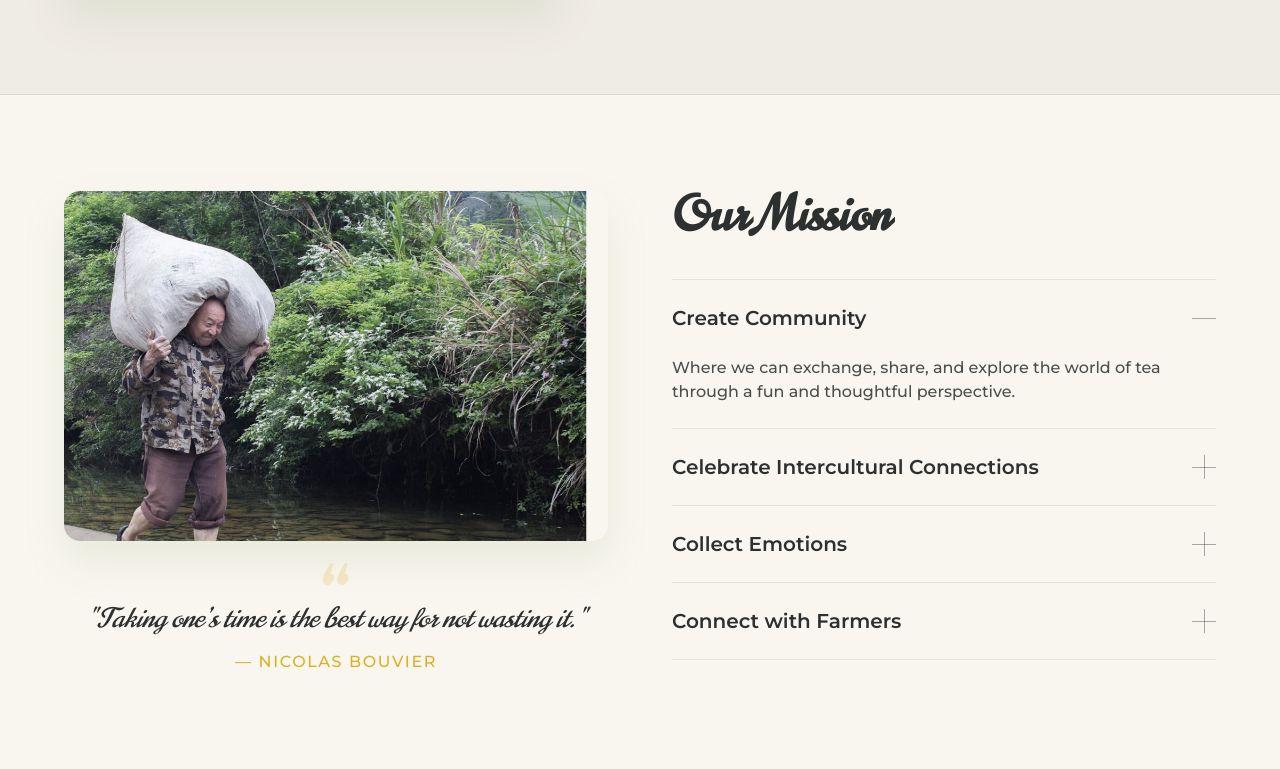
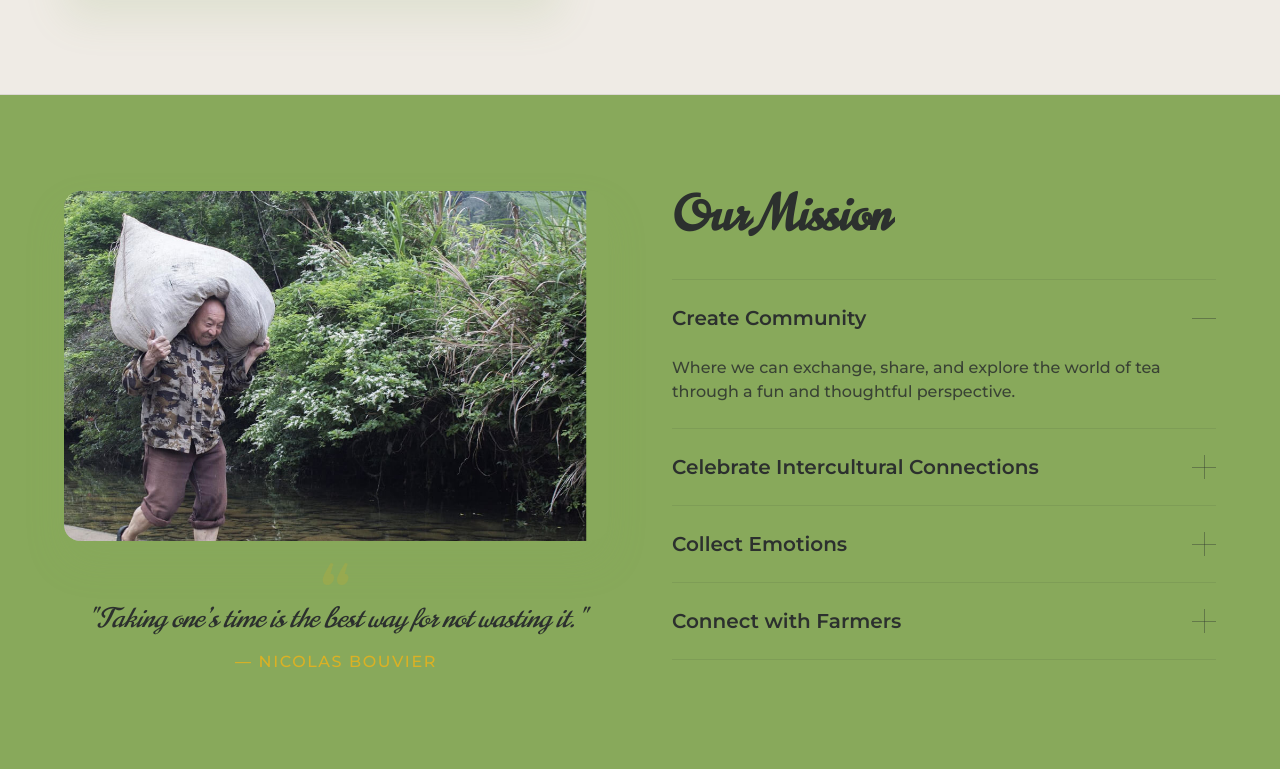
Before and after one commit to Didjecte/Ruuts, a Nuxt app: page / in a window 1280 px wide. Shown: the part 2151-2920 px from the top of the page. Built offline with nearby package versions, Linux system fonts and the light colour scheme; a web font is replaced by a local one.

Commit message:
add: commit for new branch

```diff
--- a/app/components/AboutSection.vue
+++ b/app/components/AboutSection.vue
@@ -110,8 +110,11 @@
     </div>
 
     <!-- Our Mission -->
+    <div class="bg-primary">
       <div class="max-w-[1200px] mx-auto px-6 w-full section-padding">
-      <div class="grid grid-cols-1 lg:grid-cols-2 gap-12 lg:gap-16 items-start">
+        <div
+          class="grid grid-cols-1 lg:grid-cols-2 gap-12 lg:gap-16 items-start"
+        >
           <!-- Left Side: Image and Quote -->
           <div class="flex flex-col gap-10 reveal-item">
             <div
@@ -210,6 +213,7 @@
           </div>
         </div>
       </div>
+    </div>
   </section>
 </template>
 
```
Lines whose indentation alone changed are shown as unchanged.
